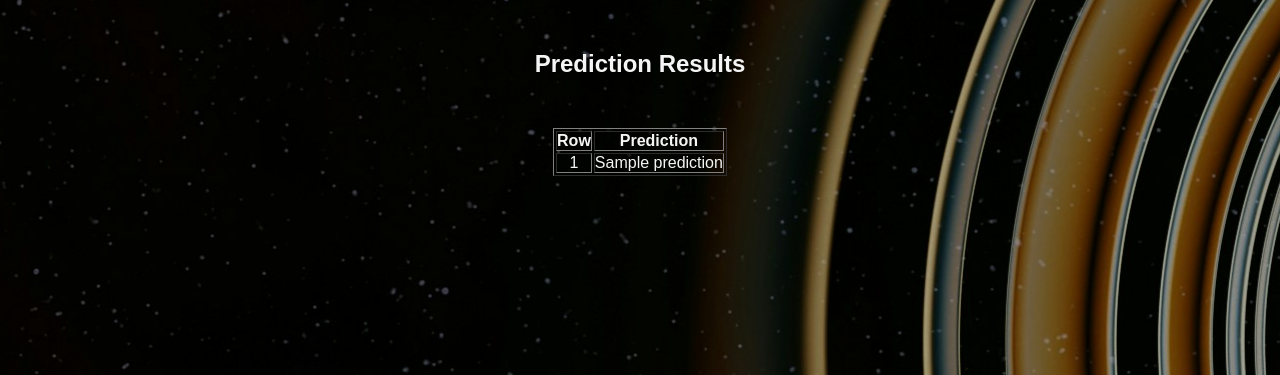
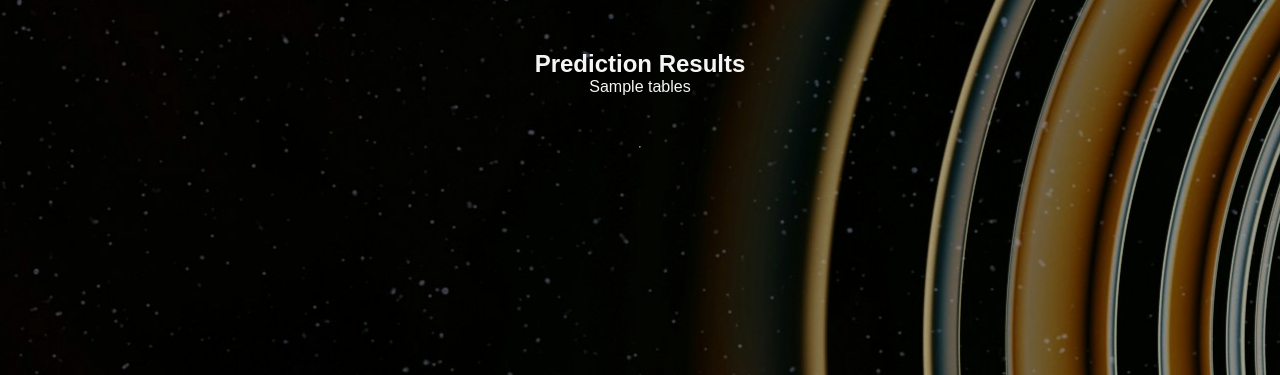
Before and after one commit to purvanshu-garg/Grasping-NASA-Hackathon-, a Flask app: template API_Development/templates/results.html in a window 1280 px wide. Shown: the part 58-433 px from the top of the page. Run offline with Flask 3, Linux system fonts and the light colour scheme; the template is opened without the code that fills it: most values are stand-ins (such as "Sample title", 1, 10 or a date in 2020); parts of the project's set-up code (start-up, migrations or seed data) failed here and were passed over.

Commit message:
Update results.html

```diff
--- a/API_Development/templates/results.html
+++ b/API_Development/templates/results.html
@@ -54,10 +54,7 @@
        <div class="table">
      <h2>Prediction Results</h2>
      <table border="1">
-         <tr><th>Row</th><th>Prediction</th></tr>
-         {% for prediction in predictions %}
-         <tr><td>{{ loop.index }}</td><td>{{ prediction }}</td></tr>
-         {% endfor %}
+        {{ tables|safe }}
      </table>
   </div>
 </body>
```
